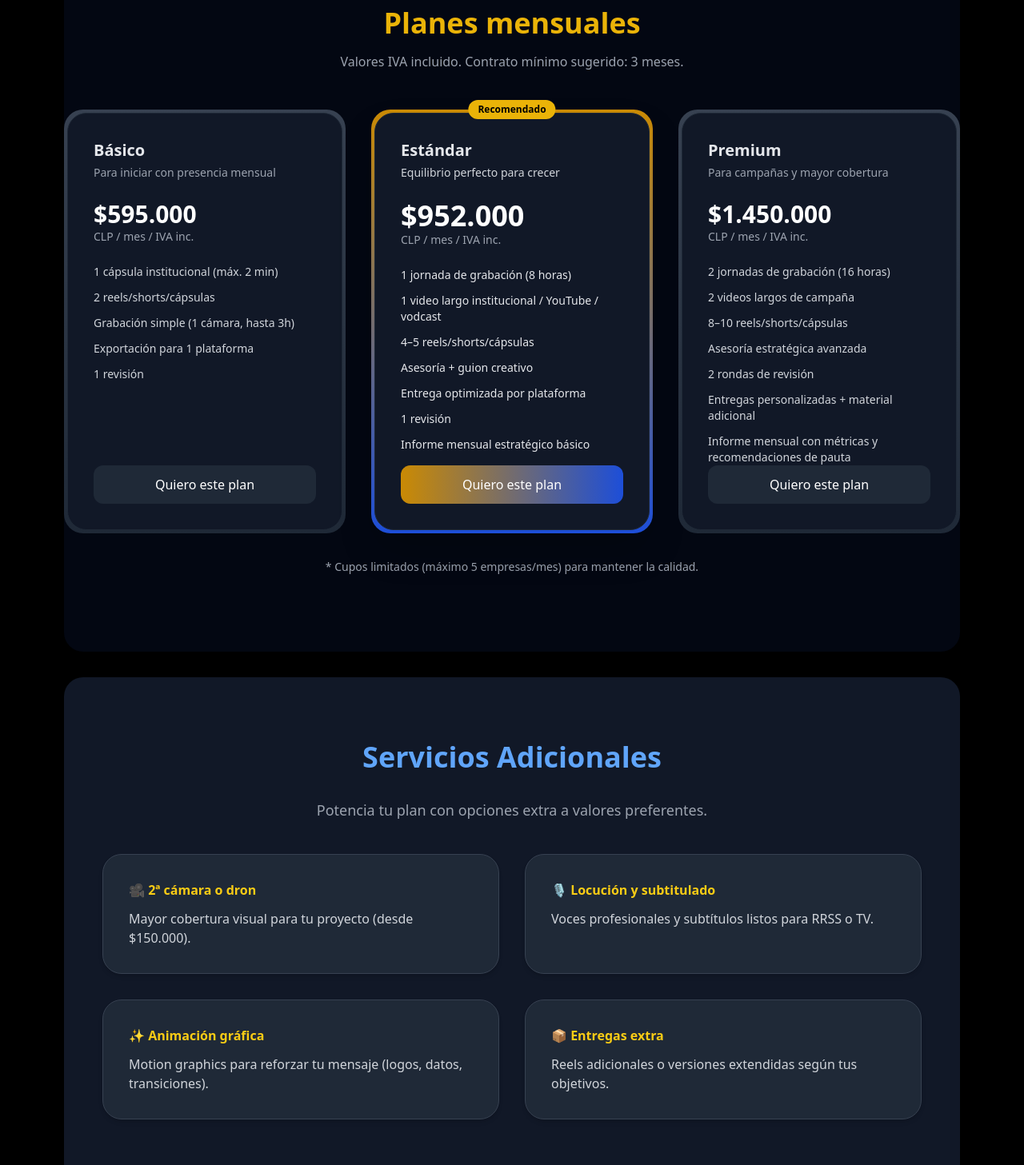
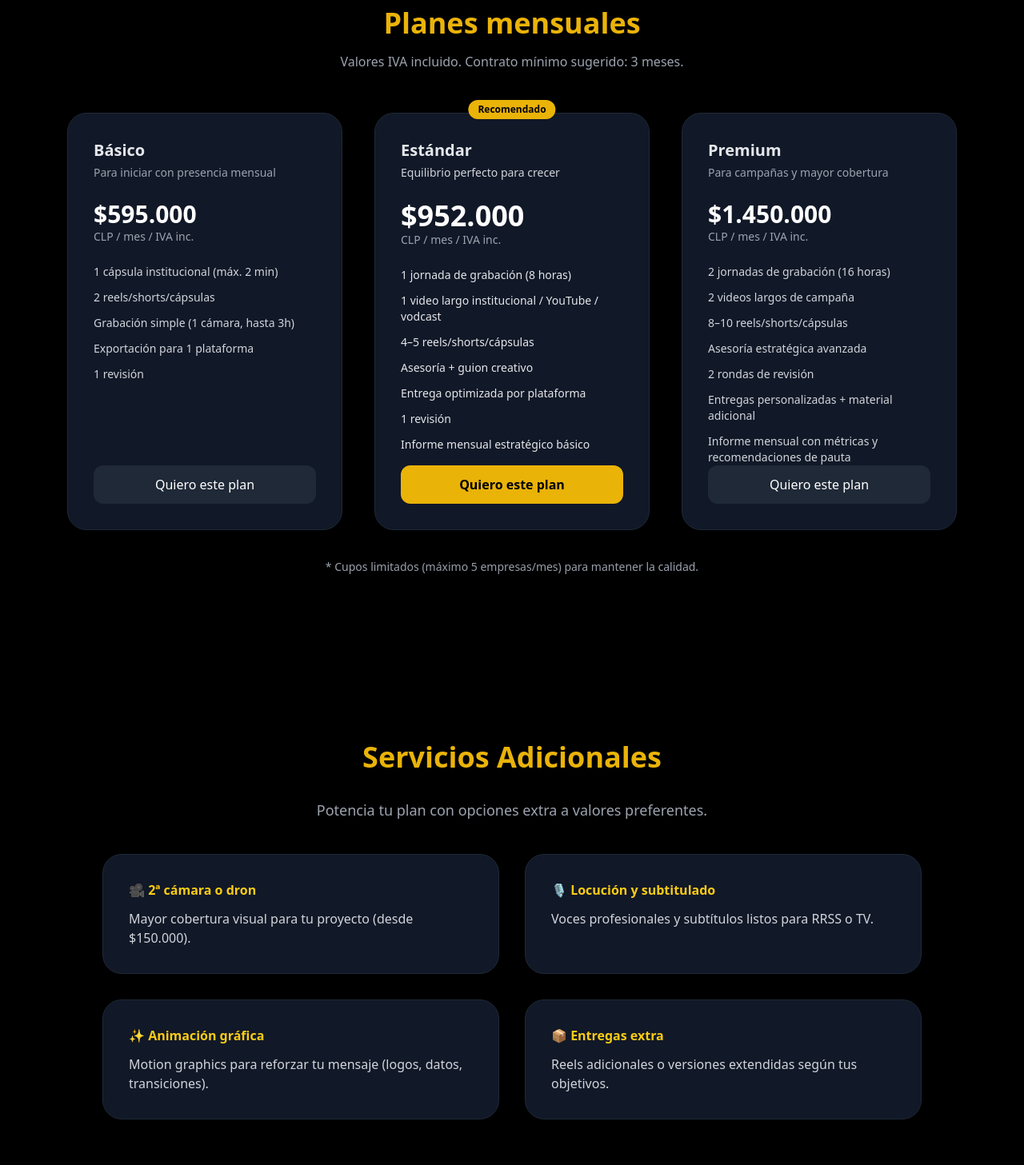
Before and after one commit to TronxGroup/Dekaelo-Media, a Next.js app: page /servicios in a window 1280 px wide. Shown: the part 320-1777 px from the top of the page at 80% size. Built offline with nearby package versions, Linux system fonts and the light colour scheme.

Commit message:
Update page.tsx

```diff
--- a/app/servicios/page.tsx
+++ b/app/servicios/page.tsx
@@ -5,14 +5,14 @@ export const metadata = {
 
 export default function Page() {
   return (
-    <section className="section">
+    <section className="section bg-black">
       <div className="container">
         <h1 className="h2">Servicios</h1>
 
         {/* Planes mensuales */}
         <section
           id="planes"
-          className="scroll-mt-20 py-24 px-0 bg-gray-950 rounded-3xl mt-8"
+          className="scroll-mt-20 py-24 px-0 bg-black rounded-3xl mt-8"
           data-testid="section-planes"
         >
           <h2 className="text-4xl font-extrabold text-center mb-4 text-yellow-500">
@@ -24,7 +24,7 @@ export default function Page() {
 
           <div className="max-w-6xl mx-auto grid md:grid-cols-3 gap-8">
             {/* Básico */}
-            <div className="relative p-1 rounded-3xl bg-gradient-to-b from-gray-700 to-gray-800">
+            <div className="relative p-1 rounded-3xl">
               <div
                 className="h-full w-full rounded-3xl bg-gray-900 border border-gray-800 p-8 flex flex-col"
                 data-testid="card-basico"
@@ -54,7 +54,7 @@ export default function Page() {
             </div>
 
             {/* Estándar */}
-            <div className="relative p-1 rounded-3xl bg-gradient-to-b from-yellow-600 to-blue-700 shadow-2xl">
+            <div className="relative p-1 rounded-3xl shadow-2xl">
               <div
                 className="h-full w-full rounded-3xl bg-gray-900 border border-gray-800 p-8 flex flex-col"
                 data-testid="card-estandar"
@@ -81,7 +81,7 @@ export default function Page() {
                 </ul>
                 <a
                   href="#contacto"
-                  className="mt-auto inline-block w-full text-center px-6 py-3 rounded-xl bg-gradient-to-r from-yellow-600 to-blue-700 hover:opacity-90 transition"
+                  className="mt-auto inline-block w-full text-center px-6 py-3 rounded-xl bg-yellow-500 text-black font-semibold hover:opacity-90 transition"
                 >
                   Quiero este plan
                 </a>
@@ -89,7 +89,7 @@ export default function Page() {
             </div>
 
             {/* Premium */}
-            <div className="relative p-1 rounded-3xl bg-gradient-to-b from-gray-700 to-gray-800">
+            <div className="relative p-1 rounded-3xl">
               <div
                 className="h-full w-full rounded-3xl bg-gray-900 border border-gray-800 p-8 flex flex-col"
                 data-testid="card-premium"
@@ -129,9 +129,9 @@ export default function Page() {
         {/* Extras */}
         <section
           id="extras"
-          className="scroll-mt-20 py-20 px-0 bg-gray-900 text-center rounded-3xl mt-8"
+          className="scroll-mt-20 py-20 px-0 bg-black text-center rounded-3xl mt-8"
         >
-          <h2 className="text-4xl font-extrabold mb-8 text-blue-400">
+          <h2 className="text-4xl font-extrabold mb-8 text-yellow-500">
             Servicios Adicionales
           </h2>
           <p className="max-w-4xl mx-auto text-lg text-gray-400 leading-relaxed mb-10">
@@ -158,7 +158,7 @@ export default function Page() {
             ].map((s, i) => (
               <div
                 key={i}
-                className="p-8 bg-gray-800 rounded-3xl shadow-md border border-gray-700 text-left"
+                className="p-8 bg-gray-900 rounded-3xl shadow-md border border-gray-800 text-left"
               >
                 <h3 className="font-bold mb-3 text-yellow-400">{s.title}</h3>
                 <p className="text-gray-300">{s.text}</p>
```
